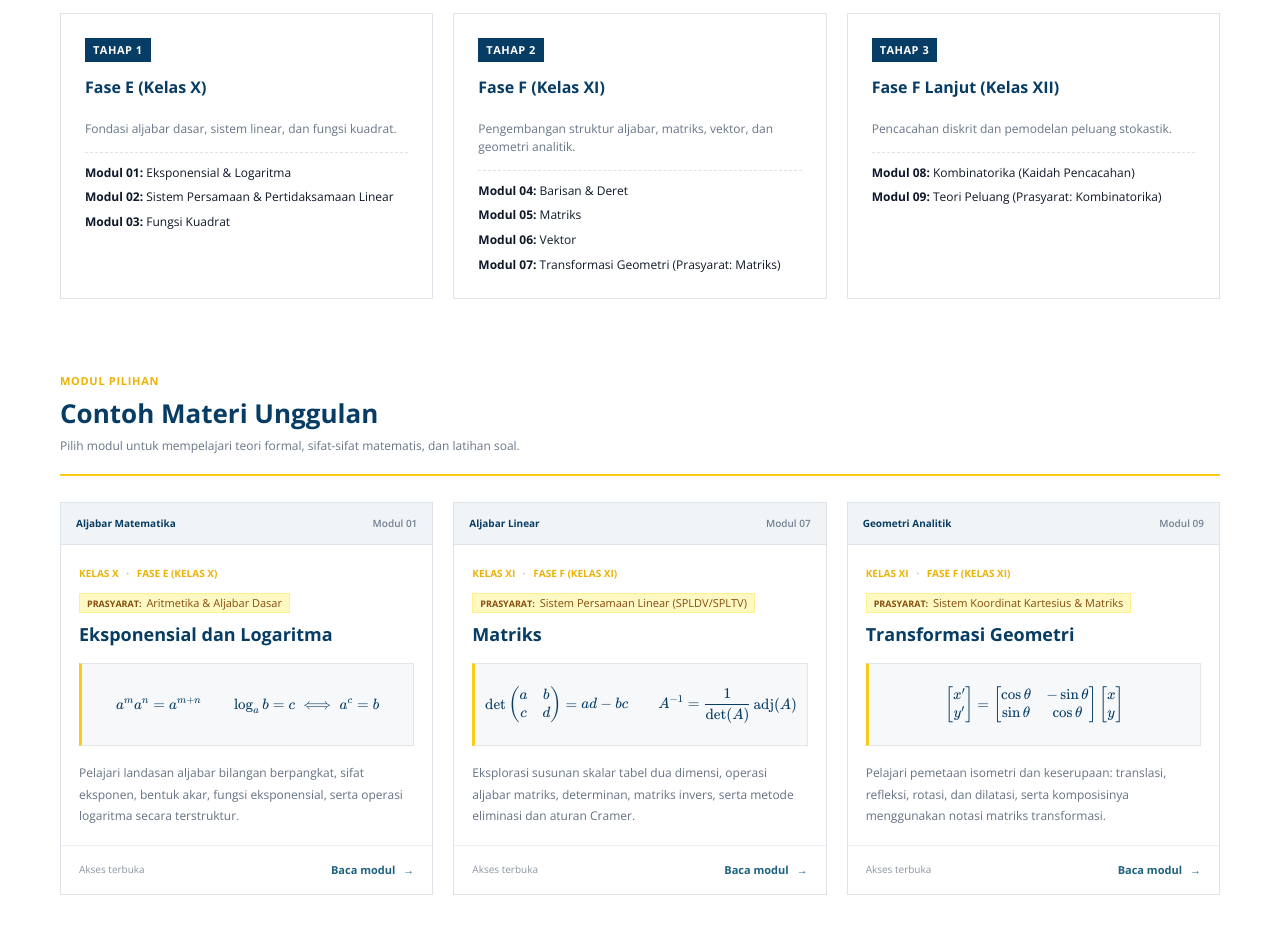
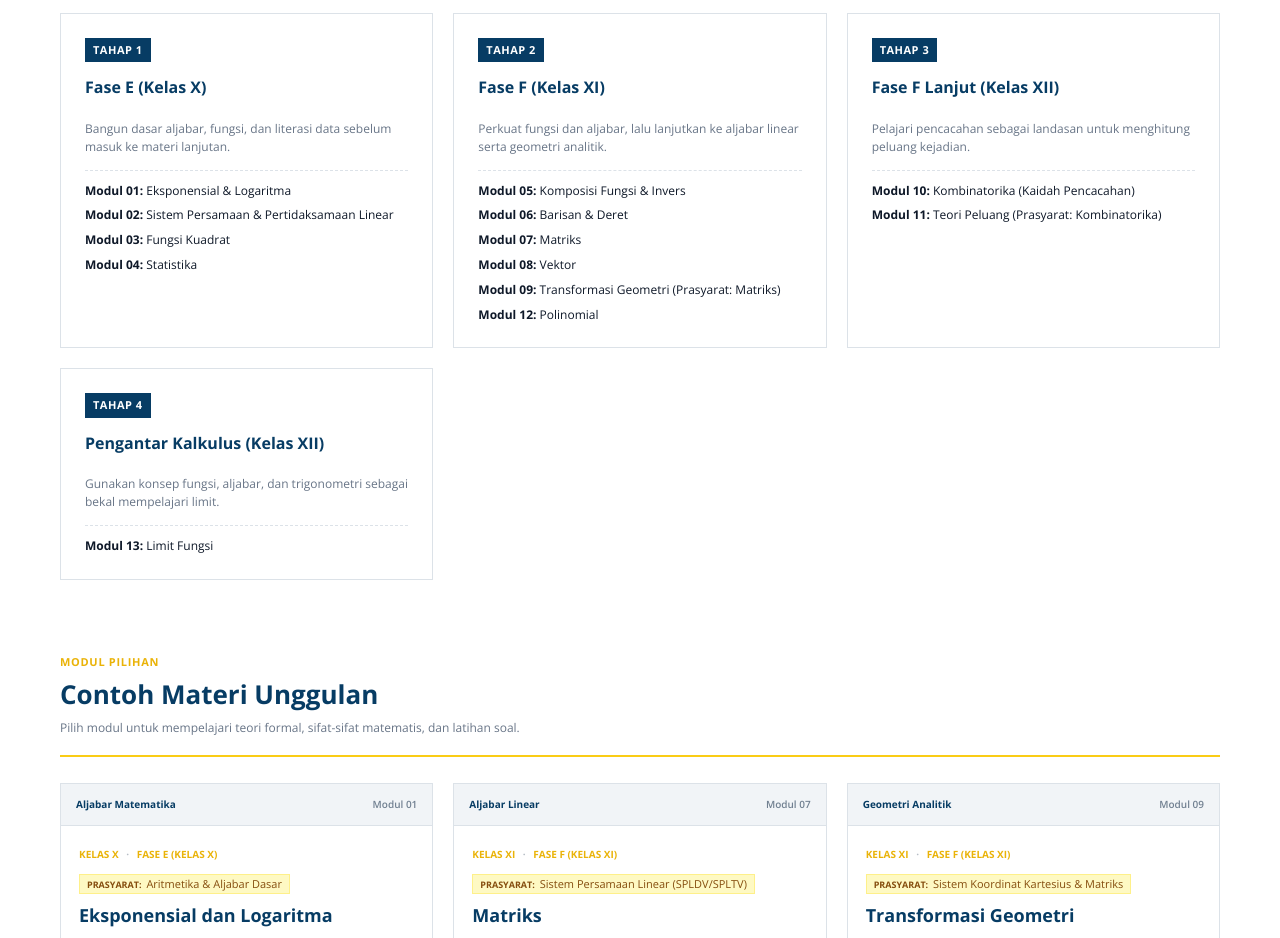
Before and after one commit to toriqafanudin23/kelas-aljabar, a React (Vite) app: page / in a window 1280 px wide. Shown: the part 720-1658 px from the top of the page. Built offline with nearby package versions, Linux system fonts and the light colour scheme.

Commit message:
edit tahap

```diff
--- a/src/pages/HomePage.tsx
+++ b/src/pages/HomePage.tsx
@@ -26,9 +26,9 @@ export function HomePage({ navigate }: HomePageProps) {
               Kuasai matematika SMA dalam <em>30 hari.</em>
             </h1>
             <p>
-              Sumber terbuka pelajaran matematika SMA yang disusun secara ilmiah,
-              runtut berdasarkan urutan prasyarat, serta disesuaikan untuk persiapan
-              OSN dan UTBK-SNBT.
+              Sumber terbuka pelajaran matematika SMA yang disusun secara
+              ilmiah, runtut berdasarkan urutan prasyarat, serta disesuaikan
+              untuk persiapan OSN dan UTBK-SNBT.
             </p>
             <div className="hero-actions">
               <a
@@ -56,21 +56,28 @@ export function HomePage({ navigate }: HomePageProps) {
               <span className="focus-number">01</span>
               <p>
                 <strong>Matematika SMA</strong>
-                <small>Materi berjenjang Fase E, Fase F, dan Fase F Lanjut</small>
+                <small>
+                  Materi berjenjang Fase E, Fase F, dan Fase F Lanjut
+                </small>
               </p>
             </div>
             <div className="focus-row">
               <span className="focus-number">02</span>
               <p>
                 <strong>Persiapan Olimpiade</strong>
-                <small>Pendalaman konsep teoritis dan pembuktian matematis</small>
+                <small>
+                  Pendalaman konsep teoritis dan pembuktian matematis
+                </small>
               </p>
             </div>
             <div className="focus-row">
               <span className="focus-number">03</span>
               <p>
                 <strong>Persiapan UTBK-SNBT</strong>
-                <small>Penalaran matematika analitis dan pemecahan masalah kuantitatif</small>
+                <small>
+                  Penalaran matematika analitis dan pemecahan masalah
+                  kuantitatif
+                </small>
               </p>
             </div>
             <div className="panel-credit">
@@ -88,7 +95,8 @@ export function HomePage({ navigate }: HomePageProps) {
             <span className="section-kicker">Rekomendasi Alur Belajar</span>
             <h2>Urutan Pembelajaran Berdasarkan Prasyarat</h2>
             <p>
-              Materi matematika saling berkesinambungan. Kuasai konsep fondasi sebelum melanjutkan ke topik tingkat lanjut:
+              Materi matematika saling berkesinambungan. Kuasai konsep fondasi
+              sebelum melanjutkan ke topik tingkat lanjut:
             </p>
           </div>
         </div>
@@ -97,33 +105,86 @@ export function HomePage({ navigate }: HomePageProps) {
           <div className="pathway-card">
             <div className="pathway-step">Tahap 1</div>
             <h4>Fase E (Kelas X)</h4>
-            <p className="pathway-desc">Fondasi aljabar dasar, sistem linear, dan fungsi kuadrat.</p>
+            <p className="pathway-desc">
+              Bangun dasar aljabar, fungsi, dan literasi data sebelum masuk ke
+              materi lanjutan.
+            </p>
             <ul className="pathway-list">
-              <li><strong>Modul 01:</strong> Eksponensial &amp; Logaritma</li>
-              <li><strong>Modul 02:</strong> Sistem Persamaan &amp; Pertidaksamaan Linear</li>
-              <li><strong>Modul 03:</strong> Fungsi Kuadrat</li>
+              <li>
+                <strong>Modul 01:</strong> Eksponensial &amp; Logaritma
+              </li>
+              <li>
+                <strong>Modul 02:</strong> Sistem Persamaan &amp; Pertidaksamaan
+                Linear
+              </li>
+              <li>
+                <strong>Modul 03:</strong> Fungsi Kuadrat
+              </li>
+              <li>
+                <strong>Modul 04:</strong> Statistika
+              </li>
             </ul>
           </div>
 
           <div className="pathway-card">
             <div className="pathway-step">Tahap 2</div>
             <h4>Fase F (Kelas XI)</h4>
-            <p className="pathway-desc">Pengembangan struktur aljabar, matriks, vektor, dan geometri analitik.</p>
+            <p className="pathway-desc">
+              Perkuat fungsi dan aljabar, lalu lanjutkan ke aljabar linear serta
+              geometri analitik.
+            </p>
             <ul className="pathway-list">
-              <li><strong>Modul 04:</strong> Barisan &amp; Deret</li>
-              <li><strong>Modul 05:</strong> Matriks</li>
-              <li><strong>Modul 06:</strong> Vektor</li>
-              <li><strong>Modul 07:</strong> Transformasi Geometri (Prasyarat: Matriks)</li>
+              <li>
+                <strong>Modul 05:</strong> Komposisi Fungsi &amp; Invers
+              </li>
+              <li>
+                <strong>Modul 06:</strong> Barisan &amp; Deret
+              </li>
+              <li>
+                <strong>Modul 07:</strong> Matriks
+              </li>
+              <li>
+                <strong>Modul 08:</strong> Vektor
+              </li>
+              <li>
+                <strong>Modul 09:</strong> Transformasi Geometri (Prasyarat:
+                Matriks)
+              </li>
+              <li>
+                <strong>Modul 12:</strong> Polinomial
+              </li>
             </ul>
           </div>
 
           <div className="pathway-card">
             <div className="pathway-step">Tahap 3</div>
             <h4>Fase F Lanjut (Kelas XII)</h4>
-            <p className="pathway-desc">Pencacahan diskrit dan pemodelan peluang stokastik.</p>
+            <p className="pathway-desc">
+              Pelajari pencacahan sebagai landasan untuk menghitung peluang
+              kejadian.
+            </p>
             <ul className="pathway-list">
-              <li><strong>Modul 08:</strong> Kombinatorika (Kaidah Pencacahan)</li>
-              <li><strong>Modul 09:</strong> Teori Peluang (Prasyarat: Kombinatorika)</li>
+              <li>
+                <strong>Modul 10:</strong> Kombinatorika (Kaidah Pencacahan)
+              </li>
+              <li>
+                <strong>Modul 11:</strong> Teori Peluang (Prasyarat:
+                Kombinatorika)
+              </li>
+            </ul>
+          </div>
+
+          <div className="pathway-card">
+            <div className="pathway-step">Tahap 4</div>
+            <h4>Pengantar Kalkulus (Kelas XII)</h4>
+            <p className="pathway-desc">
+              Gunakan konsep fungsi, aljabar, dan trigonometri sebagai bekal
+              mempelajari limit.
+            </p>
+            <ul className="pathway-list">
+              <li>
+                <strong>Modul 13:</strong> Limit Fungsi
+              </li>
             </ul>
           </div>
         </div>
@@ -136,7 +197,8 @@ export function HomePage({ navigate }: HomePageProps) {
             <span className="section-kicker">Modul Pilihan</span>
             <h2>Contoh Materi Unggulan</h2>
             <p>
-              Pilih modul untuk mempelajari teori formal, sifat-sifat matematis, dan latihan soal.
+              Pilih modul untuk mempelajari teori formal, sifat-sifat matematis,
+              dan latihan soal.
             </p>
           </div>
           <a
@@ -144,7 +206,8 @@ export function HomePage({ navigate }: HomePageProps) {
             href="/katalog"
             onClick={(event) => navigate(event, "catalog")}
           >
-            Lihat Semua 9 Modul di Katalog <span aria-hidden="true">→</span>
+            Lihat Semua {materials.length} Modul di Katalog{" "}
+            <span aria-hidden="true">→</span>
           </a>
         </div>
 
```
